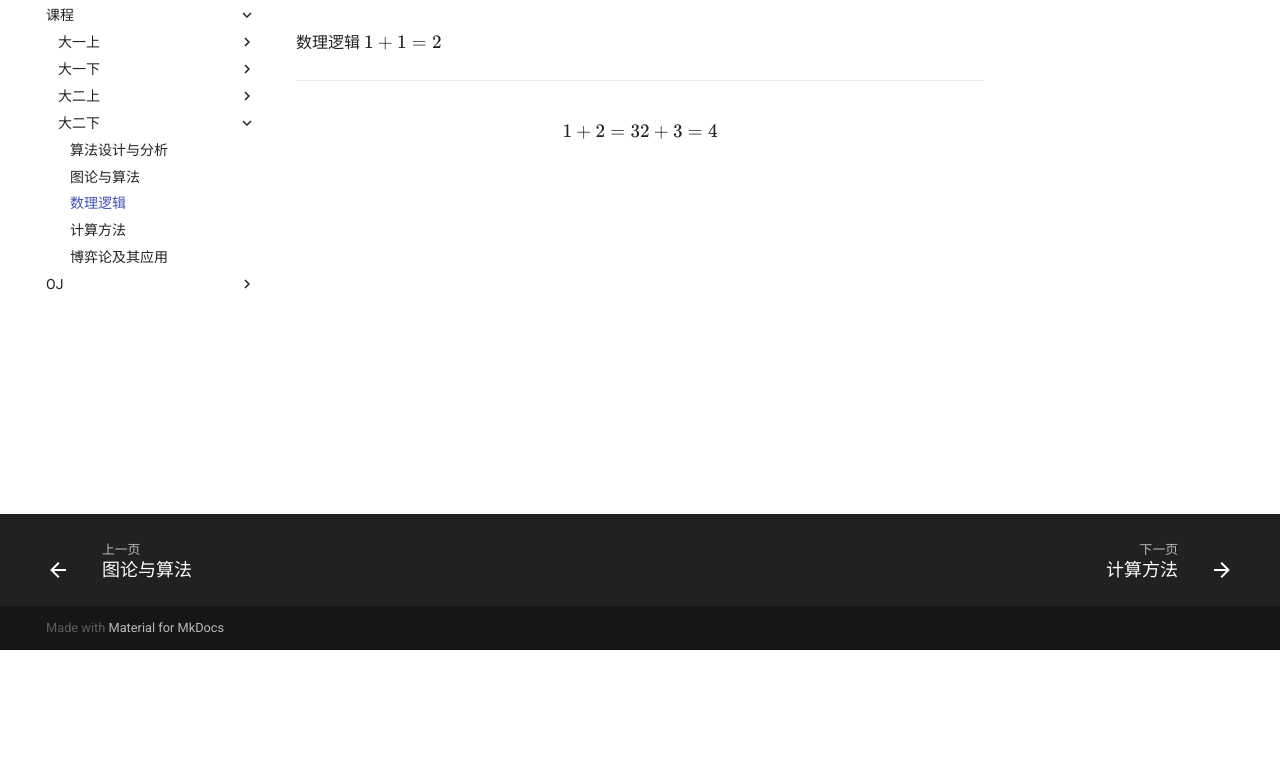
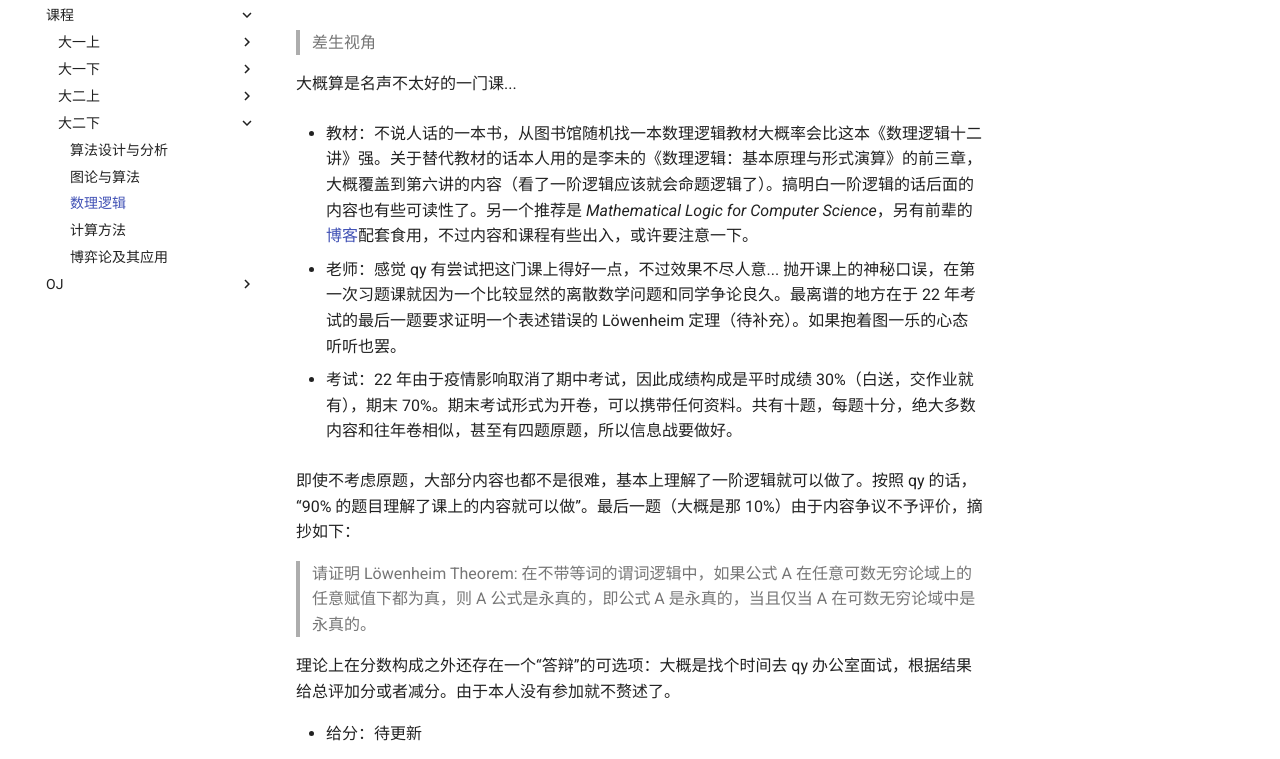
Before and after one commit to WCG2025/ics-wiki, a plain HTML site: page Course/MathLogic/index.html in a window 1280 px wide. Shown: the part 150-909 px from the top of the page. Before the commit the page ends 800 px from the top, so only its background shows below. Drawn offline with nearby package versions, Linux system fonts and the light colour scheme; no server answers.

Commit message:
Deployed bd7f4c0 with MkDocs version: 1.3.0

```diff
--- a/Course/MathLogic/index.html
+++ b/Course/MathLogic/index.html
@@ -737,13 +737,30 @@
 
   <h1>数理逻辑</h1>
 
-<p>数理逻辑
-<span class="arithmatex">\(1+1=2\)</span></p>
-<hr />
-<div class="arithmatex">\[
-1+2=3
-2+3=4
-\]</div>
+<blockquote>
+<p>差生视角</p>
+</blockquote>
+<p>大概算是名声不太好的一门课...</p>
+<ul>
+<li>
+<p>教材：不说人话的一本书，从图书馆随机找一本数理逻辑教材大概率会比这本《数理逻辑十二讲》强。关于替代教材的话本人用的是李未的《数理逻辑：基本原理与形式演算》的前三章，大概覆盖到第六讲的内容（看了一阶逻辑应该就会命题逻辑了）。搞明白一阶逻辑的话后面的内容也有些可读性了。另一个推荐是 <em>Mathematical Logic for Computer Science</em>，另有前辈的<a href="https://www.cnblogs.com/jjppp/p/15059118.html">博客</a>配套食用，不过内容和课程有些出入，或许要注意一下。</p>
+</li>
+<li>
+<p>老师：感觉 qy 有尝试把这门课上得好一点，不过效果不尽人意... 抛开课上的神秘口误，在第一次习题课就因为一个比较显然的离散数学问题和同学争论良久。最离谱的地方在于 22 年考试的最后一题要求证明一个表述错误的 Löwenheim 定理（待补充）。如果抱着图一乐的心态听听也罢。</p>
+</li>
+<li>
+<p>考试：22 年由于疫情影响取消了期中考试，因此成绩构成是平时成绩 30%（白送，交作业就有），期末 70%。期末考试形式为开卷，可以携带任何资料。共有十题，每题十分，绝大多数内容和往年卷相似，甚至有四题原题，所以信息战要做好。</p>
+</li>
+</ul>
+<p>即使不考虑原题，大部分内容也都不是很难，基本上理解了一阶逻辑就可以做了。按照 qy 的话，“90% 的题目理解了课上的内容就可以做”。最后一题（大概是那 10%）由于内容争议不予评价，摘抄如下：</p>
+<blockquote>
+<p>请证明 Löwenheim Theorem: 在不带等词的谓词逻辑中，如果公式 A 在任意可数无穷论域上的任意赋值下都为真，则 A 公式是永真的，即公式 A 是永真的，当且仅当 A 在可数无穷论域中是永真的。</p>
+</blockquote>
+<p>理论上在分数构成之外还存在一个“答辩”的可选项：大概是找个时间去 qy 办公室面试，根据结果给总评加分或者减分。由于本人没有参加就不赘述了。</p>
+<ul>
+<li>给分：待更新</li>
+</ul>
+<p>个人觉得这门课可以一曝十寒，根据兴趣决定是否要在上面花时间，即使速成也可以应付大多数题目。（待验证）</p>
 
 
             </article>
```
Also changed, not shown: search/search_index.json (+1 -1 lines), 1 other file.
